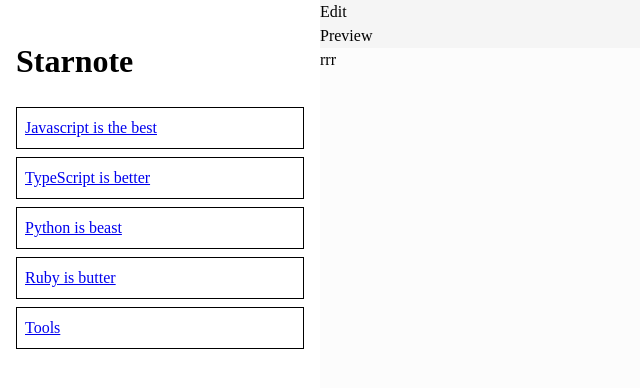
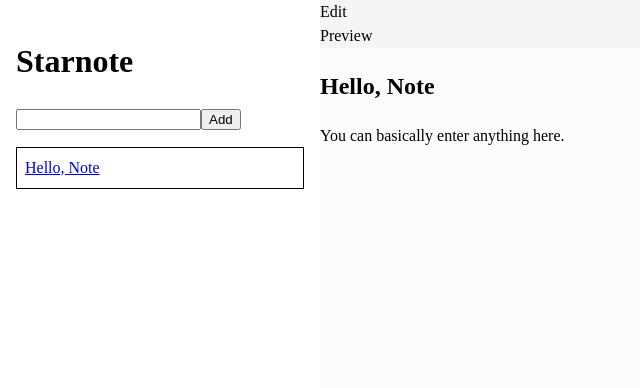
Before and after one commit to pontakornth/starnote, a React (Vite) app: page / in a window 1280 px wide. Shown: the top 388 px of the page, without its empty margins (0-640 px from the left). Built offline with nearby package versions, Linux system fonts and the light colour scheme.

Commit message:
feat: use note from state

```diff
--- a/src/components/TheEditor.tsx
+++ b/src/components/TheEditor.tsx
@@ -1,16 +1,20 @@
 import React from 'react'
+import useNotes from '../stores/note'
 import styles from './TheEditor.module.css'
 
-const TheEditor = () => (
+const TheEditor = () => {
+	const noteState = useNotes();
+	return (
 	<div className={styles.theEditor}>
 		<div className="tabs">
 			<div className="tab">Edit</div>
 			<div className="tab">Preview</div>
 		</div>
 		<div className={styles.editorContent}>
-			rrr
+			<h2>{noteState.notes[noteState.currentNoteIndex].title}</h2>
+			{noteState.notes[noteState.currentNoteIndex].content}
 		</div>
 	</div>
-)
+)}
 
 export default TheEditor
--- a/src/components/TheSidebar.tsx
+++ b/src/components/TheSidebar.tsx
@@ -1,21 +1,32 @@
-import React from 'react'
+import React, { useState, ChangeEvent } from 'react'
 import styles from './TheSidebar.module.css'
+import useNotes from '../stores/note'
 
-const TheSidebar = () => (
+const TheSidebar = () => {
+	const notesState = useNotes()
+	const [title, setTitle] = useState("")
+	function handleChangeTitle(e: ChangeEvent<HTMLInputElement>) {
+		setTitle(e.target.value)
+	}
+	function addNote() {
+		if (title.length > 0) {
+			notesState.addNote(title)
+		}
+	}
+	return (
 		<div className={styles.theSidebar}>
 			<h1>Starnote</h1>
+			<input type="next" name="note-title" value={title} onChange={handleChangeTitle} />
+			<button onClick={addNote}>Add</button>
 			<ul className={styles.noteList}>
-			<li>
-				<a href="#">Javascript is the best</a>
+				{notesState.notes.map(note => (
+					<li key={note.id}>
+						<a href="#">{note.title}</a>
 					</li>
-			<li>
-				<a href="#">TypeScript is better</a>
-			</li>
-			<li><a href="#">Python is beast</a></li>
-			<li><a href="#">Ruby is butter</a></li>
-			<li><a href="#">Tools</a></li>
+				))}
 			</ul>
 		</div>
 	)
+}
 
 export default TheSidebar
--- a/src/stores/note.ts
+++ b/src/stores/note.ts
@@ -5,7 +5,7 @@ import { nanoid } from 'nanoid'
 type NoteState = {
 	currentNoteIndex: 0,
 	notes: Note[],
-	addNote: () => void,
+	addNote: (title: string) => void,
 	deleteNote: (id: string) => void,
 	editNote: (note: Note) => void,
 }
@@ -14,11 +14,12 @@ const useNotes = create<NoteState>((set) => ({
 	currentNoteIndex: 0,
 	notes: [{
 		title: "Hello, Note",
-		content: "You can basically enter anything here."
+		content: "You can basically enter anything here.",
+		id: nanoid(),
 	}] as Note[],
-	addNote: () => set(state => {notes: [...state.notes, {id: nanoid(), title: "", content: ""}]}),
-	deleteNote: (id: string) => set(state => {notes: state.notes.filter(x => x.id !== id)}),
-	editNote: (note: Note) => set(state => {notes: state.notes.map(x => x.id === note.id ? note : x)})
+	addNote: (title: string) => set(state => ({notes: [...state.notes, {id: nanoid(), title, content: ""}]})),
+	deleteNote: (id: string) => set(state => ({notes: state.notes.filter(x => x.id !== id)})),
+	editNote: (note: Note) => set(state => ({notes: state.notes.map(x => x.id === note.id ? note : x)}))
 }))
 
 export default useNotes
```
Lines whose indentation alone changed are shown as unchanged.
